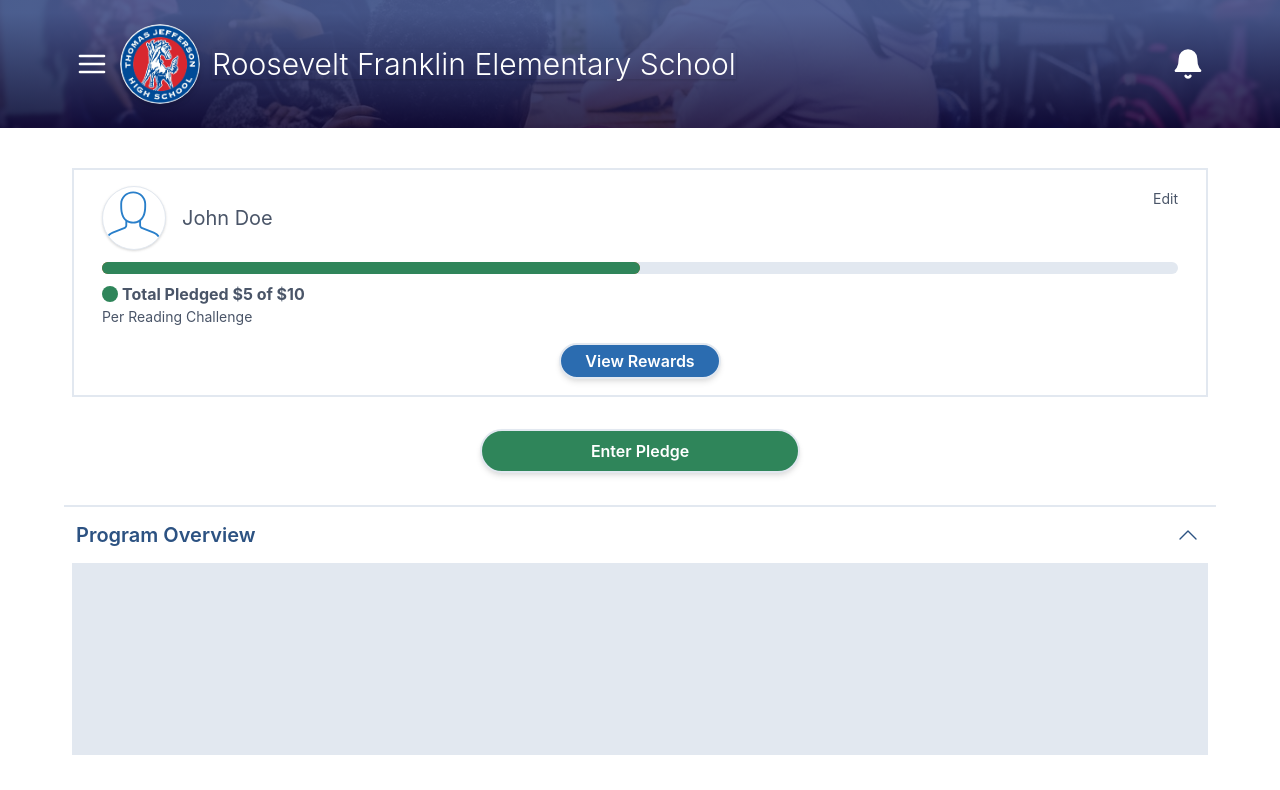
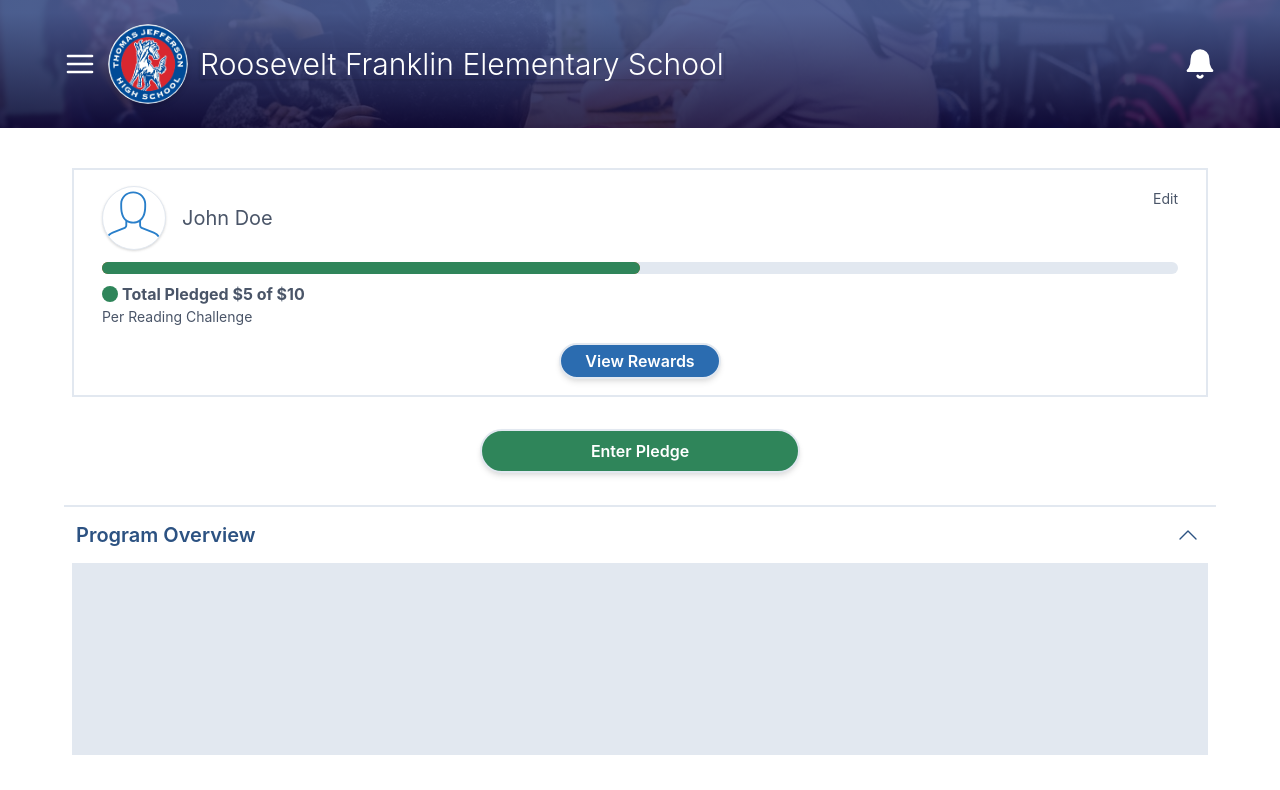
Before and after one commit to vticonsulting/testing, a Vue app: page /dashboard in a window 1280 px wide. Shown: the top 790 px of the page. Built offline with nearby package versions, Linux system fonts and the light colour scheme; a web font is replaced by a local one.

Commit message:
adjust left and right header margins

```diff
--- a/src/components/Header/Header.vue
+++ b/src/components/Header/Header.vue
@@ -4,7 +4,7 @@
       <slot>
         <div class="flex items-center">
           <button
-            class="mx-3"
+            class="mr-3"
             type="button"
             name="menu-toggle"
             @click="toggle"
@@ -53,7 +53,7 @@
           type="button"
           name="alert-toggle"
           @click="toggle"
-          class="mr-3"
+          class="ml-3"
         >
           <svg
             class="h-8 w-8 fill-current stroke-current stroke-2 transform duration-500 ease-in-out"
```
